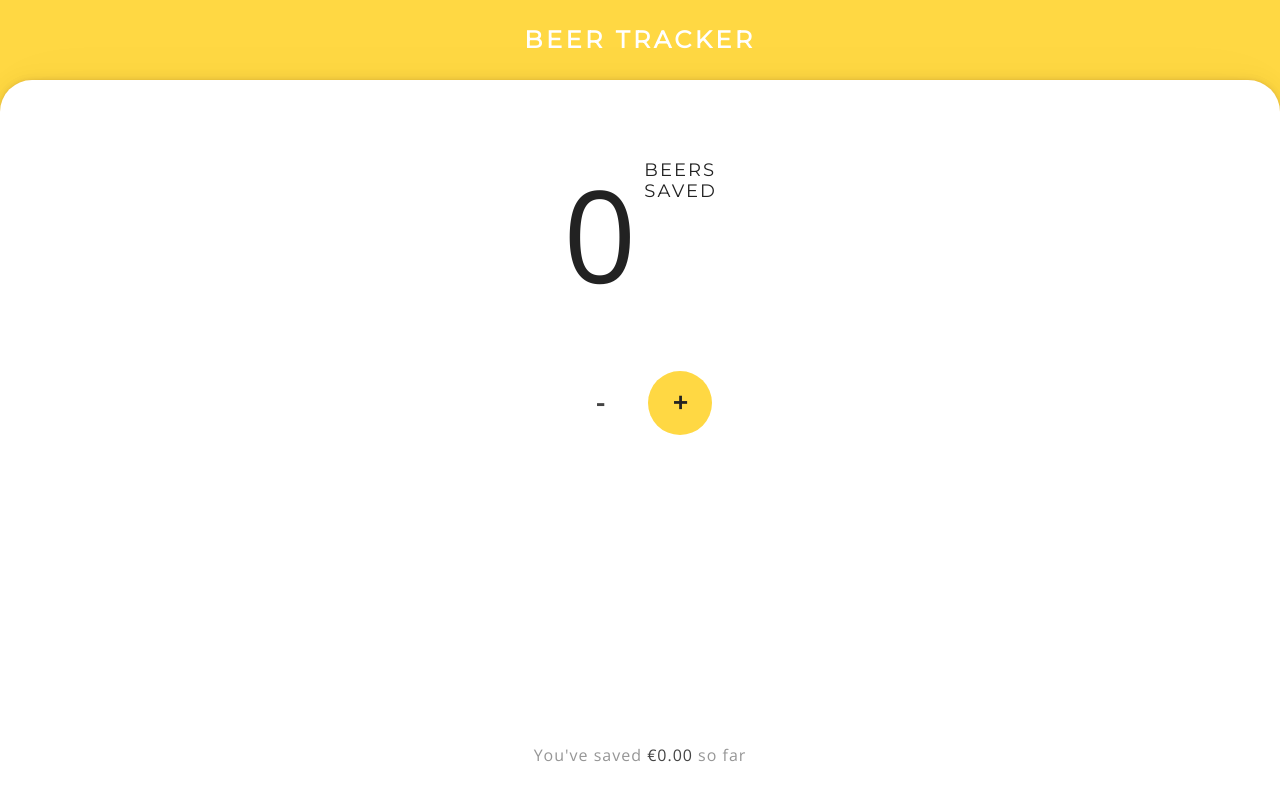
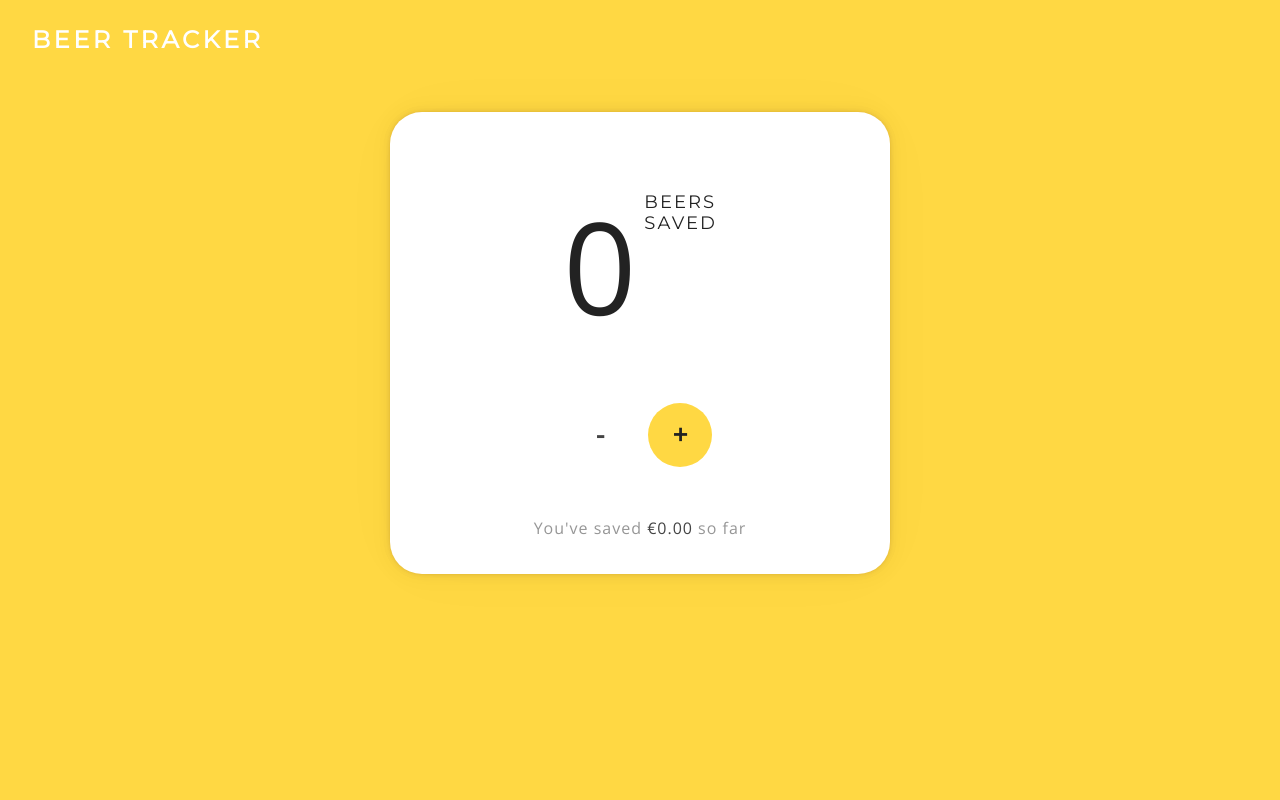
Before and after one commit to twanmulder/Beer-Tracker, a React (Create React App) app: page / in a window 1280 px wide. Built offline with nearby package versions, Linux system fonts and the light colour scheme; no server answers; the database is empty.

Commit message:
Updated site with responsive css

```diff
--- a/src/scss/breakpoints/_breakpoints.scss
+++ b/src/scss/breakpoints/_breakpoints.scss
@@ -8,7 +8,7 @@ $desktop-width: 1024px;
 }
 
 @mixin tablet {
-  @media (max-width: #{$desktop-width - 1px}) {
+  @media (min-width: #{$tablet-width}) {
     @content;
   }
 }
--- a/src/scss/components/_dashboard.scss
+++ b/src/scss/components/_dashboard.scss
@@ -17,6 +17,13 @@
     .dashboard-card {
       opacity: 1;
     }
+  }
+
+  @include tablet {
+    max-width: 500px;
+    margin: 2rem auto 0;
+    height: auto;
+    border-radius: 2rem;
   }
 }
 
@@ -86,4 +93,10 @@
     vertical-align: bottom;
     color: color(typography, 2);
   }
+
+  @include tablet {
+    margin: 3rem 0rem 1rem 0;
+    position: relative;
+    bottom: 0;
+  }
 }
--- a/src/scss/components/_header.scss
+++ b/src/scss/components/_header.scss
@@ -3,6 +3,10 @@ header {
   display: flex;
   justify-content: center;
   align-items: center;
+
+  @include desktop {
+    padding-left: 2rem;
+  }
 
   h1 {
     color: color(typography, 1i);
@@ -11,5 +15,10 @@ header {
     letter-spacing: 3.5px;
     text-transform: uppercase;
     text-align: center;
+
+    @include desktop {
+      text-align: left;
+      width: 100%;
+    }
   }
 }
```
